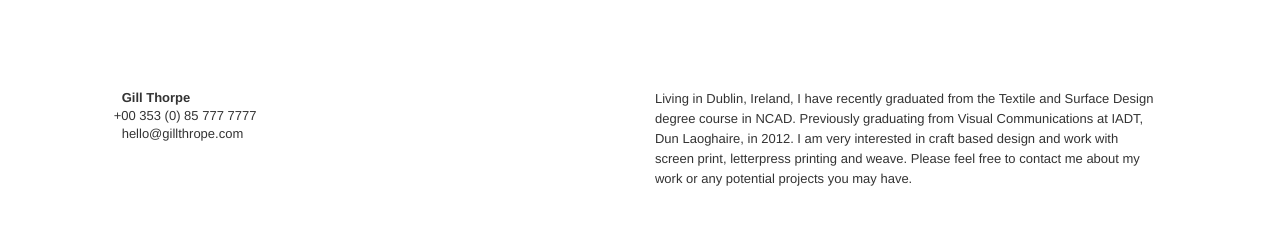
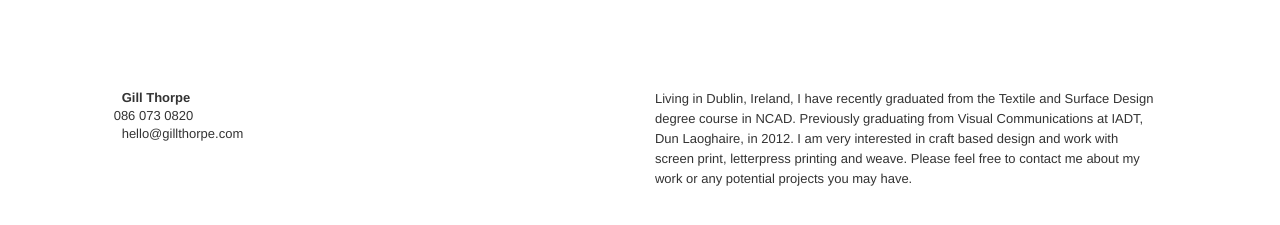
Before and after one commit to gill-thorpe/gill-thorpe.github.io, a Jekyll site: the page built from index.html, in a window 1280 px wide and 900 px high, scrolled down 2342 px. Shown: the part 646-871 px from the top of the window. Built offline with Jekyll 4.4.1, drawn with Linux system fonts in a browser that asks for light colours; nearby versions of some CDN libraries.

Commit message:
Update footer.html

```diff
--- a/_includes/footer.html
+++ b/_includes/footer.html
@@ -4,8 +4,9 @@
             <div class="col-md-5 col-md-offset-1">
                 <ul>
                     <li><strong>Gill Thorpe</strong></li>
-                    <li style="margin-left: -8px;">+00 353 (0) 85 777 7777</li>
-                    <li>hello@gillthrope.com</li>
+                    <li style="margin-left: -8px;"><a href="tel:0860730820">086 073 0820</a></li>
+                    <li><a href="mailto:hello@gillthorpe.com">hello@gillthorpe.com</a></li>
+                </ul>
             </div>
             <div class="col-md-5">
                 <p>
```
